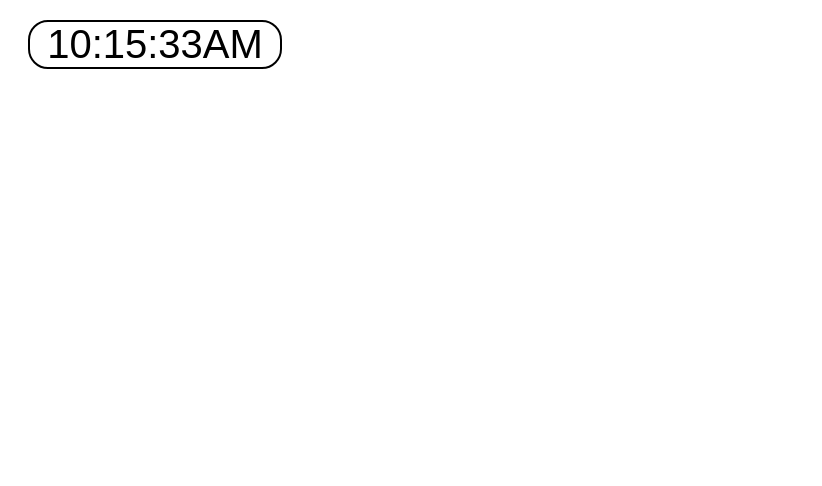
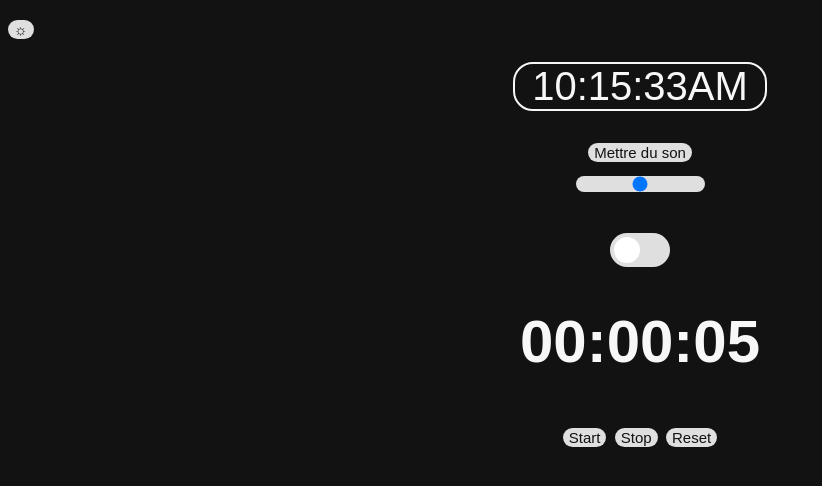
Before and after one commit to YannNG1/Boredom, a plain HTML site: page index.html in a window 1280 px wide. Shown: the whole page, without its empty margins (0-822 px from the left). Drawn offline with Linux system fonts and the light colour scheme.

Commit message:
Importé depuis Glitch

```diff
--- a/index.html
+++ b/index.html
@@ -1,30 +1,120 @@
 <!DOCTYPE html>
 <html lang="en">
-
   <head>
     <meta charset="UTF-8" />
-    <meta name="viewport" content=
-        "width=device-width,
-        initial-scale=1.0" />
+    <meta
+      name="viewport"
+      content="width=device-width,
+        initial-scale=1.0"
+    />
 
-    <title>Horloge</title>
+    <title>Ennuie</title>
+    <link rel="stylesheet" href="style.css" />
+    <!-- lien vers une feuille de style en css -->
 
-    <style>
-        #clock {
-            font-family: "Arial";
-            font-size: 40px;
-            width: 250px;
-            margin: 20px;
-            text-align: center;
-            border: 2px solid black;
-            border-radius: 20px;
-        }
-    </style>
+    <script src="script.js"></script>
+    <!-- lien vers un programme en JavaScript -->
   </head>
 
   <body>
+    <button id="boutton" onclick="darkMode(); darkText(); whiteText()">
+      ☼
+    </button>
+    <center>
       <div id="clock">8:10:45</div>
+      <div>
+        <button id="boutton2" onclick="ajoutSon()">Mettre du son</button>
+      </div>
+      <div>
+        <input type="range" class="slide" min="0" max="1" step="any" />
+      </div>
+      <br />
+      <div>
+        <label class="switch">
+          <input type="checkbox" />
+          <div class="slider round"></div>
+        </label>
+      </div>
+      <h1><time>00:00:00</time></h1>
+      <div>
+        <button id="strt">Start</button>
+        <button id="stp">Stop</button>
+        <button id="rst">Reset</button>
+      </div>
+      <script>
+        function ajoutSon() {
+          alert("Jamais.");
+        }
+      </script>
+      <script>
+        function darkMode() {
+          var element = document.body;
+          element.classList.toggle("dark-mode");
+        }
 
+        var action = 1;
+
+        function darkText() {
+          if (action == 1) {
+            document.getElementById("clock").style.borderColor = "#121212";
+            document.getElementById("clock").style.color = "#121212";
+            document.getElementById("boutton").textContent = "☽";
+            action = 2;
+          } else {
+            document.getElementById("clock").style.borderColor = "#f7f7f7";
+            document.getElementById("clock").style.color = "#f7f7f7";
+            document.getElementById("boutton").textContent = "☼";
+            action = 1;
+          }
+        }
+      </script>
+      <script>
+        var h1 = document.getElementsByTagName("h1")[0];
+        var start = document.getElementById("strt");
+        var stop = document.getElementById("stp");
+        var reset = document.getElementById("rst");
+        var sec = 0;
+        var min = 0;
+        var hrs = 0;
+        var t;
+
+        function tick() {
+          sec++;
+          if (sec >= 60) {
+            sec = 0;
+            min++;
+            if (min >= 60) {
+              min = 0;
+              hrs++;
+            }
+          }
+        }
+        function add() {
+          tick();
+          h1.textContent =
+            (hrs > 9 ? hrs : "0" + hrs) +
+            ":" +
+            (min > 9 ? min : "0" + min) +
+            ":" +
+            (sec > 9 ? sec : "0" + sec);
+          timer();
+        }
+        function timer() {
+          t = setTimeout(add, 1000);
+        }
+
+        timer();
+        start.onclick = timer;
+        stop.onclick = function () {
+          clearTimeout(t);
+        };
+        reset.onclick = function () {
+          h1.textContent = "00:00:00";
+          sec = 0;
+          min = 0;
+          hrs = 0;
+        };
+      </script>
       <script>
         setInterval(showTime, 1000);
         function showTime() {
@@ -32,14 +122,14 @@
           let hour = time.getHours();
           let min = time.getMinutes();
           let sec = time.getSeconds();
-            am_pm = "AM";
+          let am_pm = "AM";
 
           if (hour > 12) {
             hour -= 12;
             am_pm = "PM";
           }
           if (hour == 0) {
-                hr = 12;
+            let hr = 12;
             am_pm = "AM";
           }
 
@@ -47,15 +137,35 @@
           min = min < 10 ? "0" + min : min;
           sec = sec < 10 ? "0" + sec : sec;
 
-            let currentTime = hour + ":"
-                + min + ":" + sec + am_pm;
+          let currentTime = hour + ":" + min + ":" + sec + am_pm;
 
-            document.getElementById("clock")
-                .innerHTML = currentTime;
+          document.getElementById("clock").innerHTML = currentTime;
         }
 
         showTime();
       </script>
+      <script>
+        function darkMode() {
+          var element = document.body;
+          element.classList.toggle("dark-mode");
+        }
+
+        var action = 1;
+
+        function darkText() {
+          if (action == 1) {
+            document.getElementById("clock").style.borderColor = "#121212";
+            document.getElementById("clock").style.color = "#121212";
+            document.getElementById("boutton").textContent = "☽";
+            action = 2;
+          } else {
+            document.getElementById("clock").style.borderColor = "#f7f7f7";
+            document.getElementById("clock").style.color = "#f7f7f7";
+            document.getElementById("boutton").textContent = "☼";
+            action = 1;
+          }
+        }
+      </script>
+    </center>
   </body>
-
 </html>
--- /dev/null
+++ b/style.css
@@ -0,0 +1,118 @@
+body {
+        font-family: "Arial";
+        font-size: 30px;
+        color: #f7f7f7;
+        background-color: #121212;
+      }
+
+      button {
+        color: #121212;
+        background-color: #dfdfdf;
+        font-size: 15px;
+        border-radius: 1000px;
+        border: 0px;
+      }
+
+      .dark-mode {
+        background-color: #f7f7f7;
+        color: #121212;
+        border: #121212;
+      }
+
+      #clock {
+        font-family: "Arial";
+        font-size: 40px;
+        color: #f7f7f7;
+        width: 250px;
+        margin: 20px;
+        text-align: center;
+        border: 2px solid #f7f7f7;
+        border-radius: 20px;
+      }
+
+      .slide {
+        -webkit-appearance: none;
+        background: #dfdfdf;
+        outline: none;
+        border-radius: 1000px;
+      }
+
+      .switch {
+        position: relative;
+        display: inline-block;
+        width: 60px;
+        height: 34px;
+      }
+
+      .slider.round {
+        border-radius: 34px;
+      }
+
+      .slider.round:before {
+        border-radius: 50%;
+      }
+
+      .slider {
+        position: absolute;
+        cursor: pointer;
+        top: 0;
+        left: 0;
+        right: 0;
+        bottom: 0;
+        background-color: #dfdfdf;
+        -webkit-transition: 0.4s;
+        transition: 0.4s;
+      }
+
+      .slider:before {
+        position: absolute;
+        content: "";
+        height: 26px;
+        width: 26px;
+        left: 4px;
+        bottom: 4px;
+        background-color: white;
+        -webkit-transition: 0.4s;
+        transition: 0.4s;
+      }
+
+      input:checked + .slider {
+        background-color: #bfbfbf;
+      }
+
+      input:focus + .slider {
+        box-shadow: 0 0 1px #2196f3;
+      }
+
+      input:checked + .slider:before {
+        -webkit-transform: translateX(26px);
+        -ms-transform: translateX(26px);
+        transform: translateX(26px);
+      }
+
+      #strt {
+        font-family: "Arial";
+        color: #121212;
+        background-color: #dfdfdf;
+        font-size: 15px;
+        border-radius: 1000px;
+        border: 0px;
+      }
+
+      #stp {
+        font-family: "Arial";
+        color: #121212;
+        background-color: #dfdfdf;
+        font-size: 15px;
+        border-radius: 1000px;
+        border: 0px;
+      }
+
+      #rst {
+        font-family: "Arial";
+        color: #121212;
+        background-color: #dfdfdf;
+        font-size: 15px;
+        border-radius: 1000px;
+        border: 0px;
+      }
```
Also changed, not shown: script.js (added, +7 -0 lines), 1 other file. Lines whose indentation alone changed are shown as unchanged.
